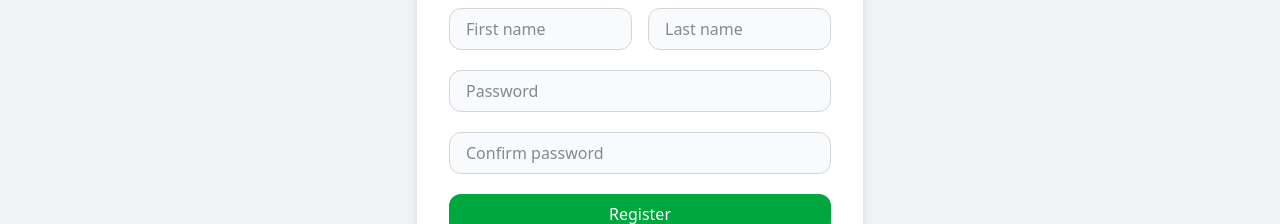
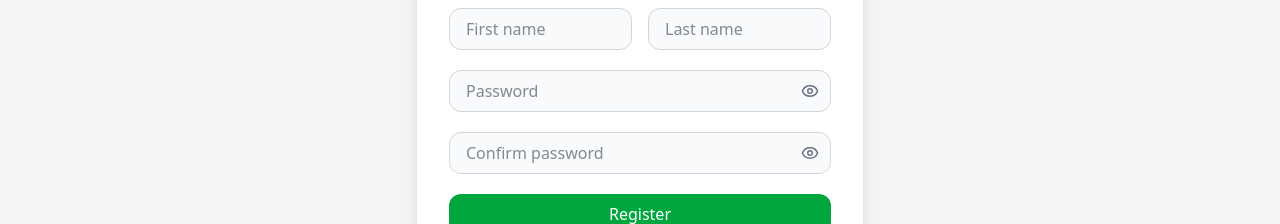
Before and after one commit to Kiuliumov/MacroMaster, a React (Vite) app in the folder client/MacroMaster/: page /register in a window 1280 px wide. Shown: the part 415-639 px from the top of the page. Built offline with nearby package versions, Linux system fonts and the light colour scheme; no server answers.

Commit message:
More improvements

```diff
--- a/client/MacroMaster/src/components/PasswordField.jsx
+++ b/client/MacroMaster/src/components/PasswordField.jsx
@@ -1,16 +1,18 @@
 import React, { useState } from "react";
 import { Eye, EyeOff } from "lucide-react";
 
-export default function PasswordInput({ value, onChange, placeholder }) {
+export default function PasswordInput({ value, onChange, placeholder, name }) {
   const [showPassword, setShowPassword] = useState(false);
 
   return (
     <div className="relative w-full">
       <input
         type={showPassword ? "text" : "password"}
+        name={name}
         value={value}
         onChange={onChange}
         placeholder={placeholder}
+        autoComplete="new-password"
         className="w-full px-4 py-2 rounded-xl border border-gray-300 dark:border-gray-600 bg-gray-50 dark:bg-gray-700 focus:outline-none focus:ring-2 focus:ring-green-500"
         required
       />
--- a/client/MacroMaster/src/pages/auth/RegisterPage.jsx
+++ b/client/MacroMaster/src/pages/auth/RegisterPage.jsx
@@ -1,6 +1,7 @@
 import React, { useState } from "react";
 import { API_BASE_URL } from "../../config";
 import PasswordStrengthMeter from "../../components/PassStrength";
+import PasswordInput from "../../components/PasswordField";
 
 export default function RegisterPage() {
   const [form, setForm] = useState({
@@ -56,6 +57,7 @@ export default function RegisterPage() {
             placeholder="Username"
             value={form.username}
             onChange={handleChange}
+            autoComplete="username"
             className="w-full px-4 py-2 rounded-xl border border-gray-300 dark:border-gray-600 bg-gray-50 dark:bg-gray-700 focus:outline-none focus:ring-2 focus:ring-green-500"
             required
           />
@@ -66,6 +68,7 @@ export default function RegisterPage() {
             placeholder="Email"
             value={form.email}
             onChange={handleChange}
+            autoComplete="email"
             className="w-full px-4 py-2 rounded-xl border border-gray-300 dark:border-gray-600 bg-gray-50 dark:bg-gray-700 focus:outline-none focus:ring-2 focus:ring-green-500"
             required
           />
@@ -77,6 +80,7 @@ export default function RegisterPage() {
               placeholder="First name"
               value={form.first_name}
               onChange={handleChange}
+              autoComplete="given-name"
               className="w-full md:flex-1 px-4 py-2 rounded-xl border border-gray-300 dark:border-gray-600 bg-gray-50 dark:bg-gray-700 focus:outline-none focus:ring-2 focus:ring-green-500"
             />
             <input
@@ -85,31 +89,28 @@ export default function RegisterPage() {
               placeholder="Last name"
               value={form.last_name}
               onChange={handleChange}
+              autoComplete="family-name"
               className="w-full md:flex-1 px-4 py-2 rounded-xl border border-gray-300 dark:border-gray-600 bg-gray-50 dark:bg-gray-700 focus:outline-none focus:ring-2 focus:ring-green-500"
             />
           </div>
 
           <div>
-            <input
-              type="password"
-              name="password"
-              placeholder="Password"
+            <PasswordInput
               value={form.password}
               onChange={handleChange}
-              className="w-full px-4 py-2 rounded-xl border border-gray-300 dark:border-gray-600 bg-gray-50 dark:bg-gray-700 focus:outline-none focus:ring-2 focus:ring-green-500"
-              required
+              placeholder="Password"
+              name="password"
+              autoComplete="new-password"
             />
             <PasswordStrengthMeter password={form.password} />
           </div>
 
-          <input
-            type="password"
-            name="password2"
-            placeholder="Confirm password"
+          <PasswordInput
             value={form.password2}
             onChange={handleChange}
-            className="w-full px-4 py-2 rounded-xl border border-gray-300 dark:border-gray-600 bg-gray-50 dark:bg-gray-700 focus:outline-none focus:ring-2 focus:ring-green-500"
-            required
+            placeholder="Confirm password"
+            name="password2"
+            autoComplete="new-password"
           />
 
           <button
```
